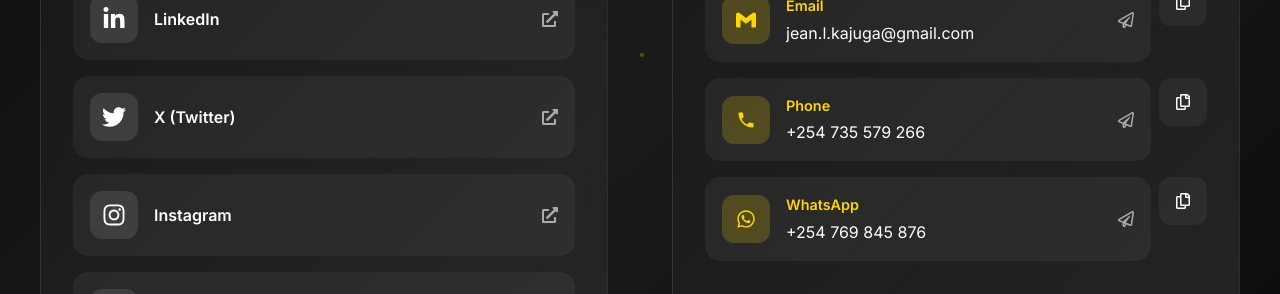
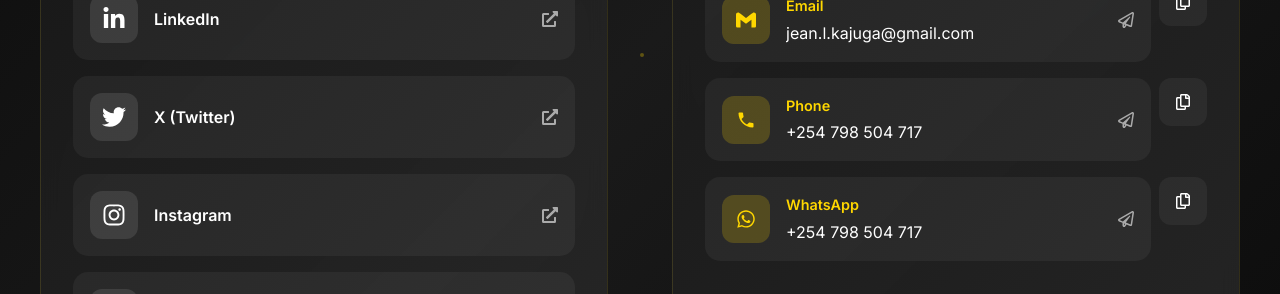
Before and after one commit to pacc-jean/portfolio-jealc, a Next.js app in the folder jealc/: page / in a window 1280 px wide. Shown: the part 3640-3934 px from the top of the page. Built offline with nearby package versions, Linux system fonts and the light colour scheme.

Commit message:
update contact info

```diff
--- a/jealc/src/app/components/ContactSection.tsx
+++ b/jealc/src/app/components/ContactSection.tsx
@@ -78,14 +78,14 @@ const ContactSection: React.FC = () => {
     },
     {
       type: 'phone',
-      value: '+254735579266',
-      display: '+254 735 579 266',
+      value: '+254798504717',
+      display: '+254 798 504 717',
       icon: <MdPhone size={20} />
     },
     {
       type: 'whatsapp',
-      value: '+254769845876',
-      display: '+254 769 845 876',
+      value: '+254798504717',
+      display: '+254 798 504 717',
       icon: <FaWhatsapp size={20} />
     }
   ];
```
